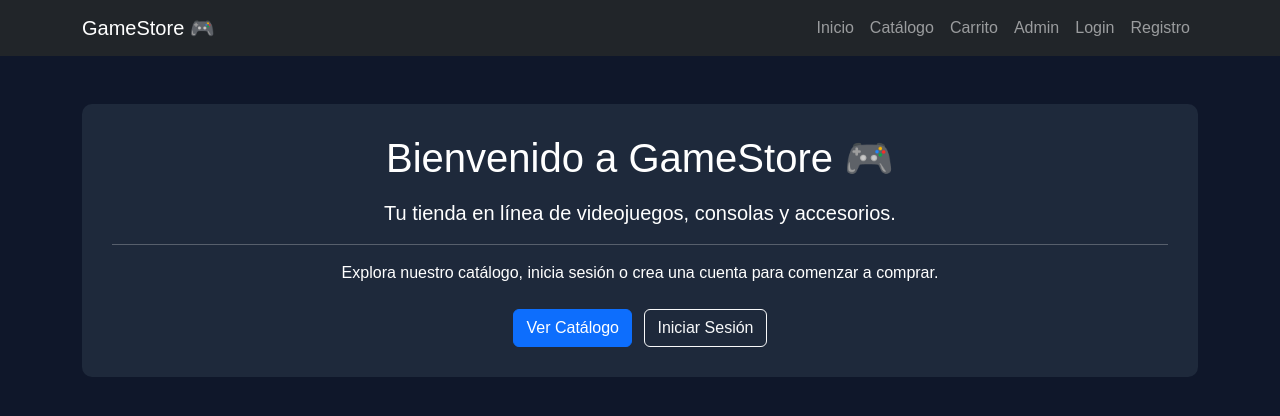
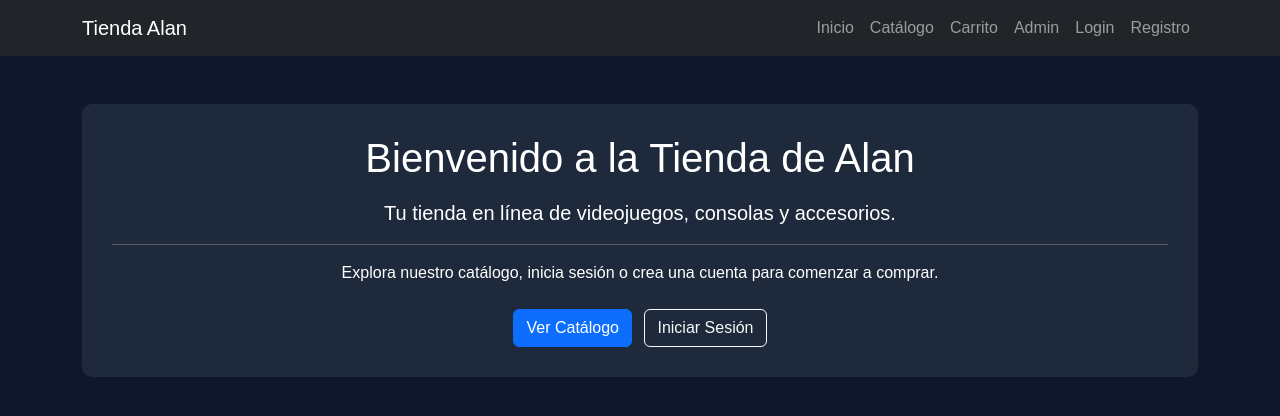
Before and after one commit to AlanPR27/tienda-videojuegos, a PHP site: page / in a window 1280 px wide. Shown: the top 416 px of the page. Run offline with PHP 8.4, Linux system fonts and the light colour scheme.

Commit message:
Cambios menores

```diff
--- a/admin.php
+++ b/admin.php
@@ -6,7 +6,7 @@ session_start();
 <head>
     <meta charset="UTF-8">
     <meta name="viewport" content="width=device-width, initial-scale=1.0">
-    <title>Admin - GameStore</title>
+    <title>Admin - Tienda de Alan</title>
 
     <link href="https://cdn.jsdelivr.net/npm/bootstrap@5.3.3/dist/css/bootstrap.min.css" rel="stylesheet">
     <link rel="stylesheet" href="estilos.css">
--- a/carrito.php
+++ b/carrito.php
@@ -6,7 +6,7 @@ session_start();
 <head>
     <meta charset="UTF-8">
     <meta name="viewport" content="width=device-width, initial-scale=1.0">
-    <title>Carrito - GameStore</title>
+    <title>Carrito - Tienda de Alan</title>
 
     <link href="https://cdn.jsdelivr.net/npm/bootstrap@5.3.3/dist/css/bootstrap.min.css" rel="stylesheet">
     <link rel="stylesheet" href="estilos.css">
--- a/catalogo.php
+++ b/catalogo.php
@@ -6,7 +6,7 @@ session_start();
 <head>
     <meta charset="UTF-8">
     <meta name="viewport" content="width=device-width, initial-scale=1.0">
-    <title>Catálogo - GameStore</title>
+    <title>Catálogo - Tienda de Alan</title>
 
     <link href="https://cdn.jsdelivr.net/npm/bootstrap@5.3.3/dist/css/bootstrap.min.css" rel="stylesheet">
     <link rel="stylesheet" href="estilos.css">
--- a/index.php
+++ b/index.php
@@ -6,7 +6,7 @@ session_start();
 <head>
     <meta charset="UTF-8">
     <meta name="viewport" content="width=device-width, initial-scale=1.0">
-    <title>Inicio - GameStore</title>
+    <title>Inicio - Tienda Alan</title>
 
     <!-- Bootstrap CSS -->
     <link href="https://cdn.jsdelivr.net/npm/bootstrap@5.3.3/dist/css/bootstrap.min.css" rel="stylesheet">
@@ -23,7 +23,7 @@ session_start();
     <!-- Contenido principal -->
     <div class="container mt-5">
         <div class="container-box text-center">
-            <h1 class="mb-3">Bienvenido a GameStore 🎮</h1>
+            <h1 class="mb-3">Bienvenido a la Tienda de Alan</h1>
             <p class="lead">
                 Tu tienda en línea de videojuegos, consolas y accesorios.
             </p>
--- a/login.php
+++ b/login.php
@@ -2,7 +2,7 @@
 <html lang="es">
 <head>
     <meta charset="UTF-8">
-    <title>Login - GameStore</title>
+    <title>Login - Tienda Alan</title>
     <link href="https://cdn.jsdelivr.net/npm/bootstrap@5.3.3/dist/css/bootstrap.min.css" rel="stylesheet">
     <link rel="stylesheet" href="estilos.css">
 </head>
--- a/navbar.php
+++ b/navbar.php
@@ -2,7 +2,7 @@
 
 <nav class="navbar navbar-expand-lg navbar-dark bg-dark">
     <div class="container">
-        <a class="navbar-brand" href="index.php">GameStore 🎮</a>
+        <a class="navbar-brand" href="index.php">Tienda Alan</a>
 
         <button class="navbar-toggler" type="button" data-bs-toggle="collapse" data-bs-target="#menu">
             <span class="navbar-toggler-icon"></span>
```
